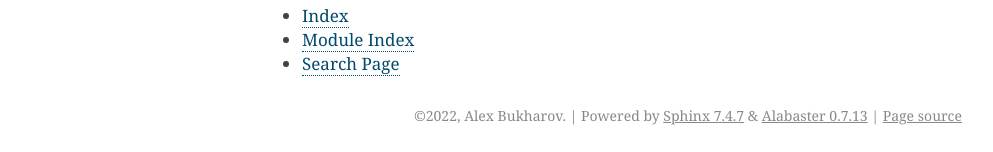
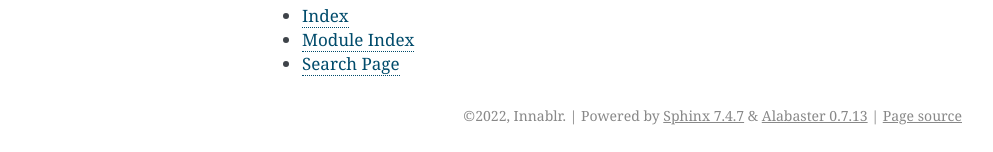
Before and after one commit to Innablr/cloudformation-seed, a Sphinx documentation site: the page built from docs/index.rst, in a window 1280 px wide. Shown: the part 875-1027 px from the top of the page, without its empty margins (148-1141 px from the left). Built offline with Sphinx 7.4.7, drawn with Linux system fonts in a browser that asks for light colours.

Commit message:
tentative: switch author

```diff
--- a/docs/conf.py
+++ b/docs/conf.py
@@ -18,8 +18,8 @@
 # -- Project information -----------------------------------------------------
 
 project = 'cloudformation-seed'
-copyright = '2022, Alex Bukharov'
-author = 'Alex Bukharov'
+copyright = '2022, Innablr'
+author = 'Innablr'
 
 
 # -- General configuration ---------------------------------------------------
```
